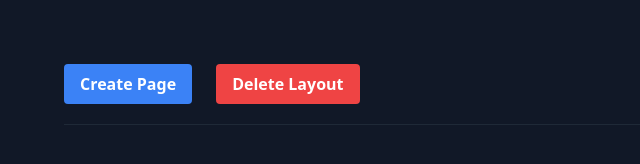
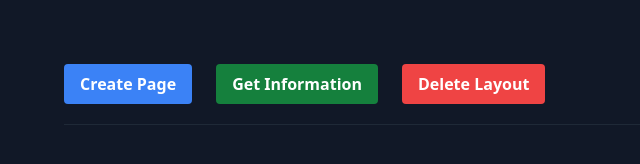
Before and after one commit to edwardtanguay/et015-vite-vanilla-tailwind-typescript-site, a website built with Vite: page index.html in a window 1280 px wide. Shown: the whole page, without its empty margins (0-640 px from the left). Built offline with nearby package versions, Linux system fonts and the light colour scheme.

Commit message:
interactive buttons

```diff
--- a/src/main.ts
+++ b/src/main.ts
@@ -6,6 +6,7 @@ import Separator from './components/Separator';
 document.querySelector<HTMLDivElement>('#app')!.innerHTML =/*html*/ `
 <div class="flex gap-6" x-data="{message: ''}">
 	<button class="btn btn-primary" @click="message = 'create the page'">Create Page</button>
+	<button class="btn btn-secondary" @click="message = 'get information'">Get Information</button>
 	<button class="btn btn-danger" @click="message = 'delete layout'">Delete Layout</button>
 	<div class="text-gray-500 text-3xl" x-text="message"></div>
 </div>
--- a/src/style.scss
+++ b/src/style.scss
@@ -14,6 +14,6 @@
 	@apply bg-red-500 text-white;
 }
 
-.btn-blue:hover {
-	@apply bg-blue-700;
+.btn-secondary {
+	@apply bg-green-700 text-white;
 }
```
